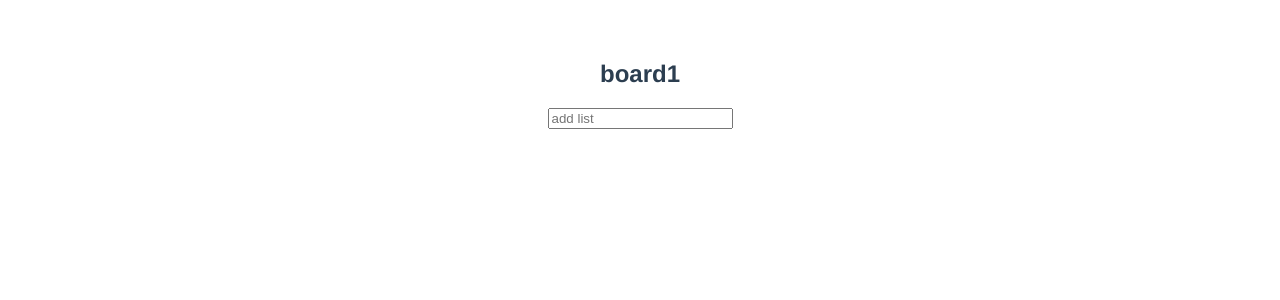
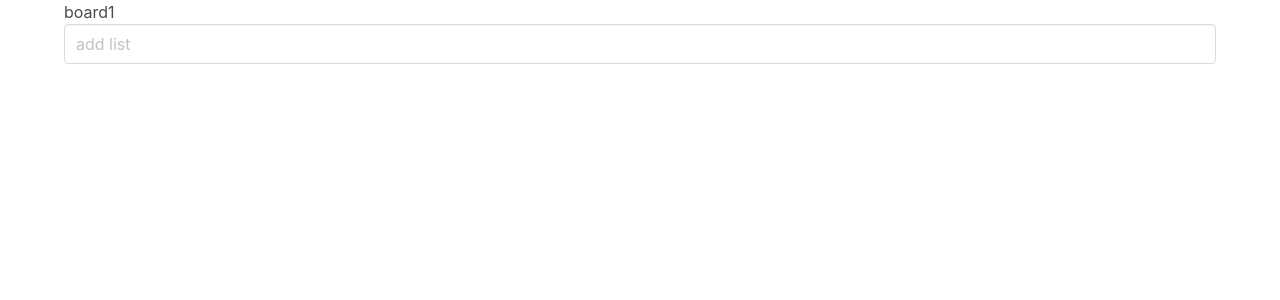
Before and after one commit to ikaruga777/taskr, a Vue app: page / in a window 1280 px wide. Shown: the top 300 px of the page. Built offline with nearby package versions, Linux system fonts and the light colour scheme.

Commit message:
sassをコンパイル出来るようにした

```diff
--- a/src/App.vue
+++ b/src/App.vue
@@ -1,6 +1,10 @@
 <template>
   <div id="app">
+    <header>
+    </header>
     <router-view></router-view>
+    <footer>
+    </footer>
   </div>
 </template>
 
@@ -10,13 +14,6 @@ export default {
 }
 </script>
 
-<style>
-#app {
-  font-family: 'Avenir', Helvetica, Arial, sans-serif;
-  -webkit-font-smoothing: antialiased;
-  -moz-osx-font-smoothing: grayscale;
-  text-align: center;
-  color: #2c3e50;
-  margin-top: 60px;
-}
+<style lang="sass">
+@import '../node_modules/bulma/bulma.sass'
 </style>
--- a/src/components/Board.vue
+++ b/src/components/Board.vue
@@ -1,8 +1,8 @@
 <template lang="html">
-  <div>
+  <div class="container">
     <h2>{{name}}</h2>
     <list v-for="list in lists" :key="list.id" :list="list"></list>
-    <input v-model="listInput" placeholder="add list" @keyup.enter="addList">
+    <input class="input" v-model="listInput" placeholder="add list" @keyup.enter="addList">
   </div>
 </template>
 
--- a/src/components/Task.vue
+++ b/src/components/Task.vue
@@ -1,7 +1,10 @@
 <template lang="html">
-  <div>
-    {{task.tid}} - {{task.tsummary}}
+  <div class="card">
+    <div class="card-header">
+      {{task.tid}} - {{task.tsummary}}
+    </div>
     <button @click="$emit('remove')"/>
+  </div>
 </div>
 </template>
 
```
Also changed, not shown: package.json (+7 -4 lines).
